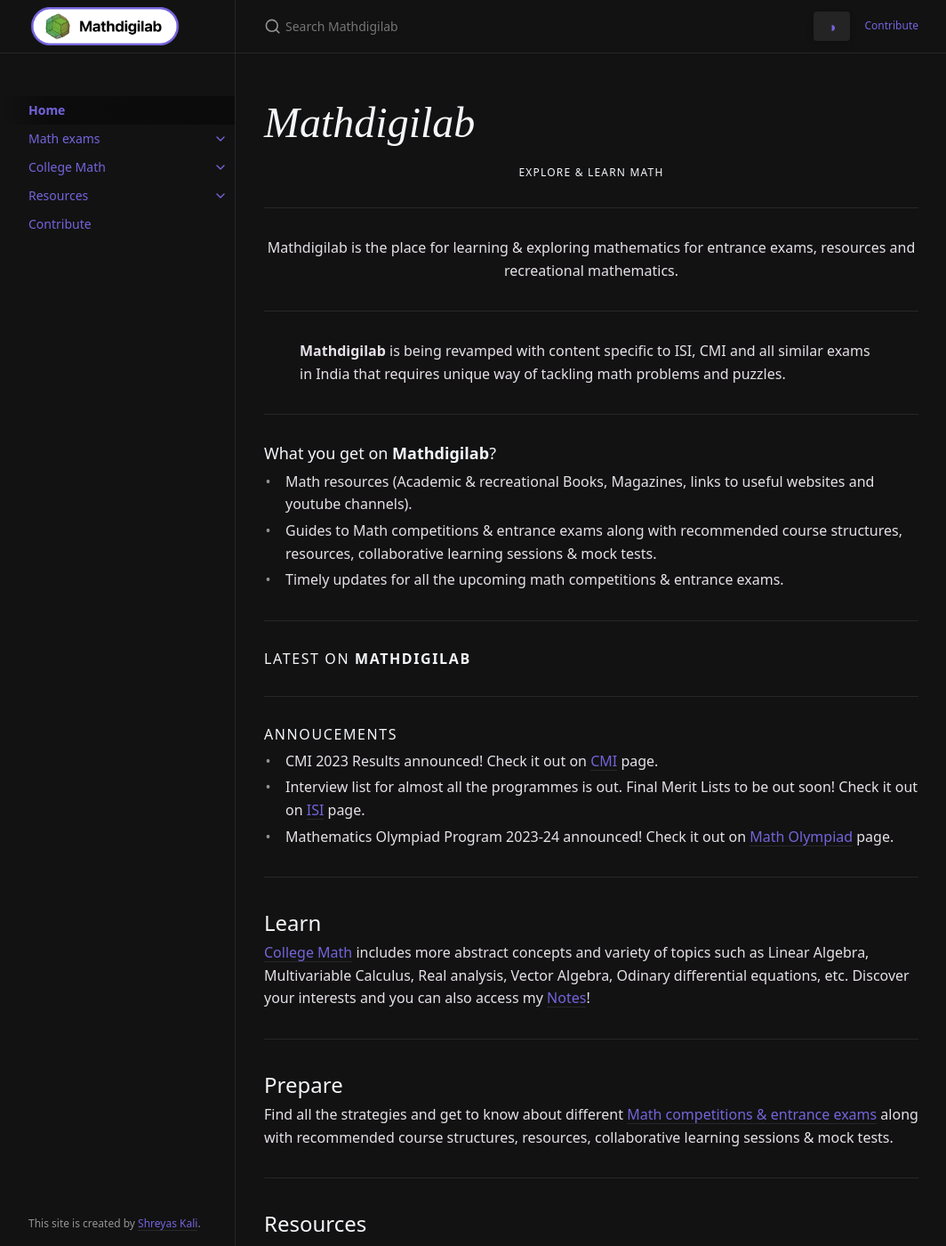
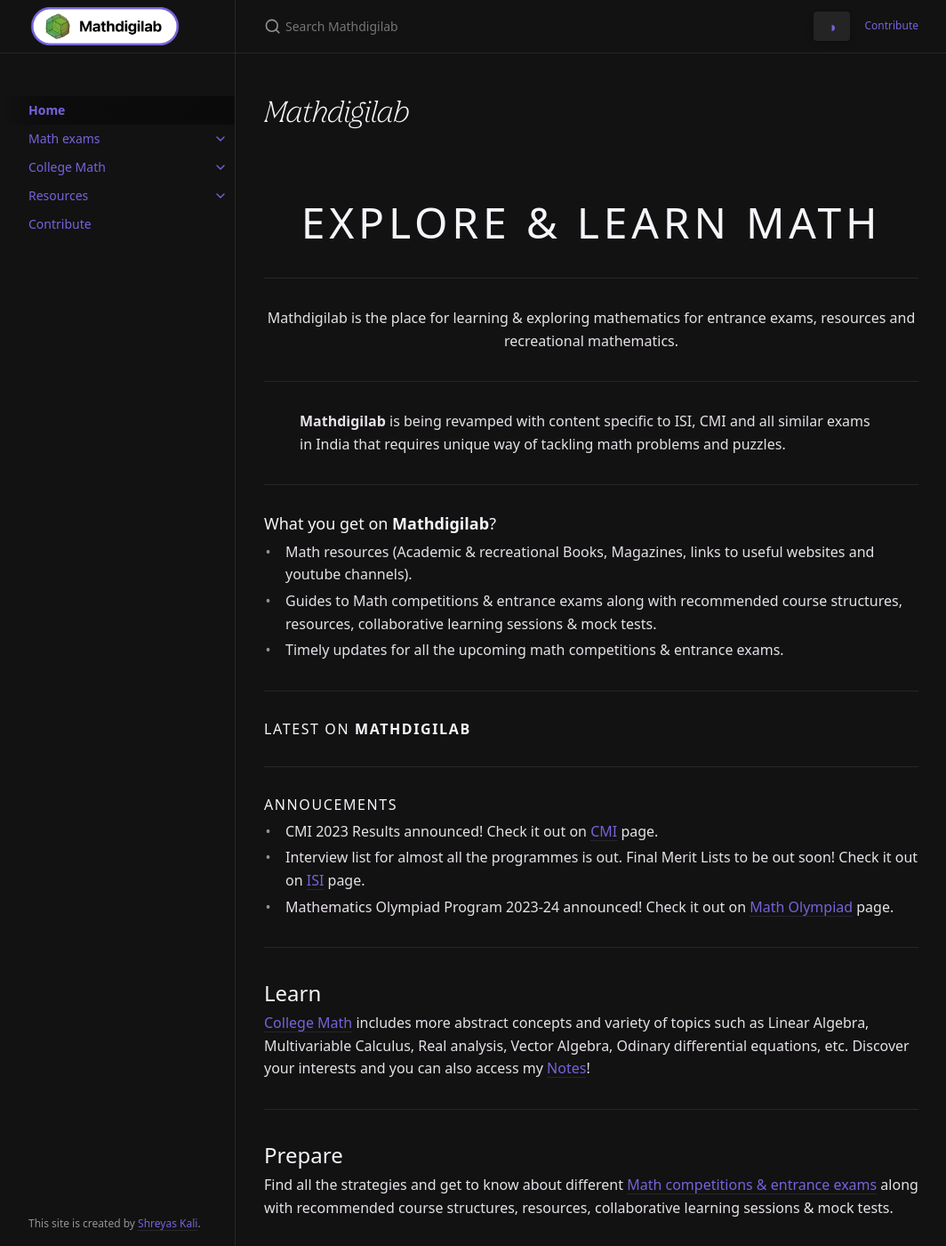
Before and after one commit to mathdigilab/mathdigilab.github.io, a Jekyll site: the page built from index.md, in a window 1280 px wide and 1400 px high. Shown: the whole window at 89% size, without its empty margins (107-1171 px from the left). Built offline with Jekyll 4.4.1, drawn with Linux system fonts in a browser that asks for light colours; nearby versions of some CDN libraries.

Commit message:
Update index.md

```diff
--- a/index.md
+++ b/index.md
@@ -12,15 +12,16 @@ permalink: /
   <img src="/assets/images/Mathdigilab-logo.svg" alt="Mathdigilab"  width="max-width" />
  </p>--->
 
-<!-- <div>
+<div>
     <style>
       @font-face { font-family: Nibpro; src: url('assets/NibPro-LightItalic.ttf'); }
       h1 {
          font-family: Nibpro
       }
     </style>
-</div> -->
-<h1 align="center"><strong> Mathdigilab </strong></h1>
+    <h1 align="center">Mathdigilab</h1>
+</div>
+
 {: .fw-700, .fs-10}
 
 <h4 align="center">Explore & Learn Math</h4>
```
